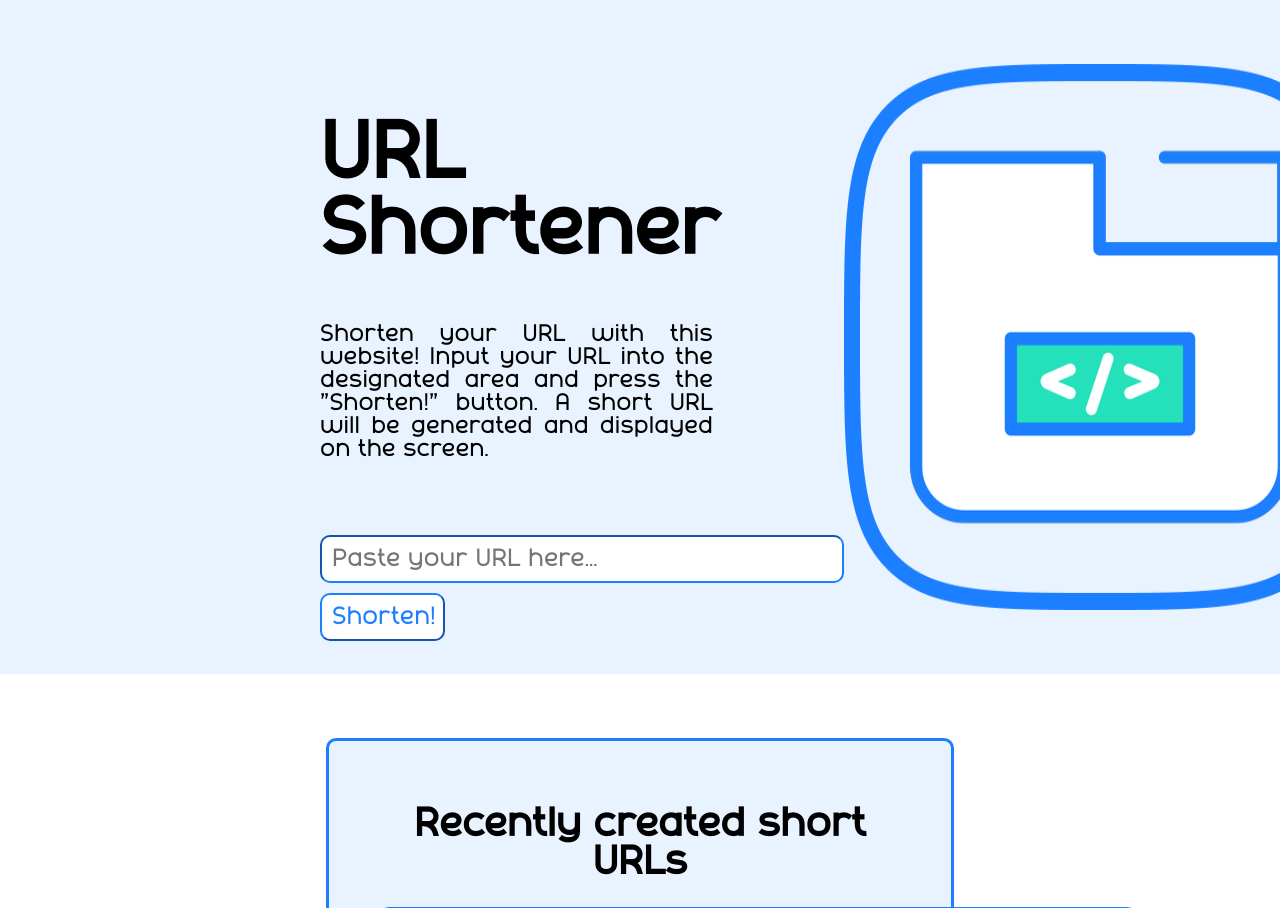
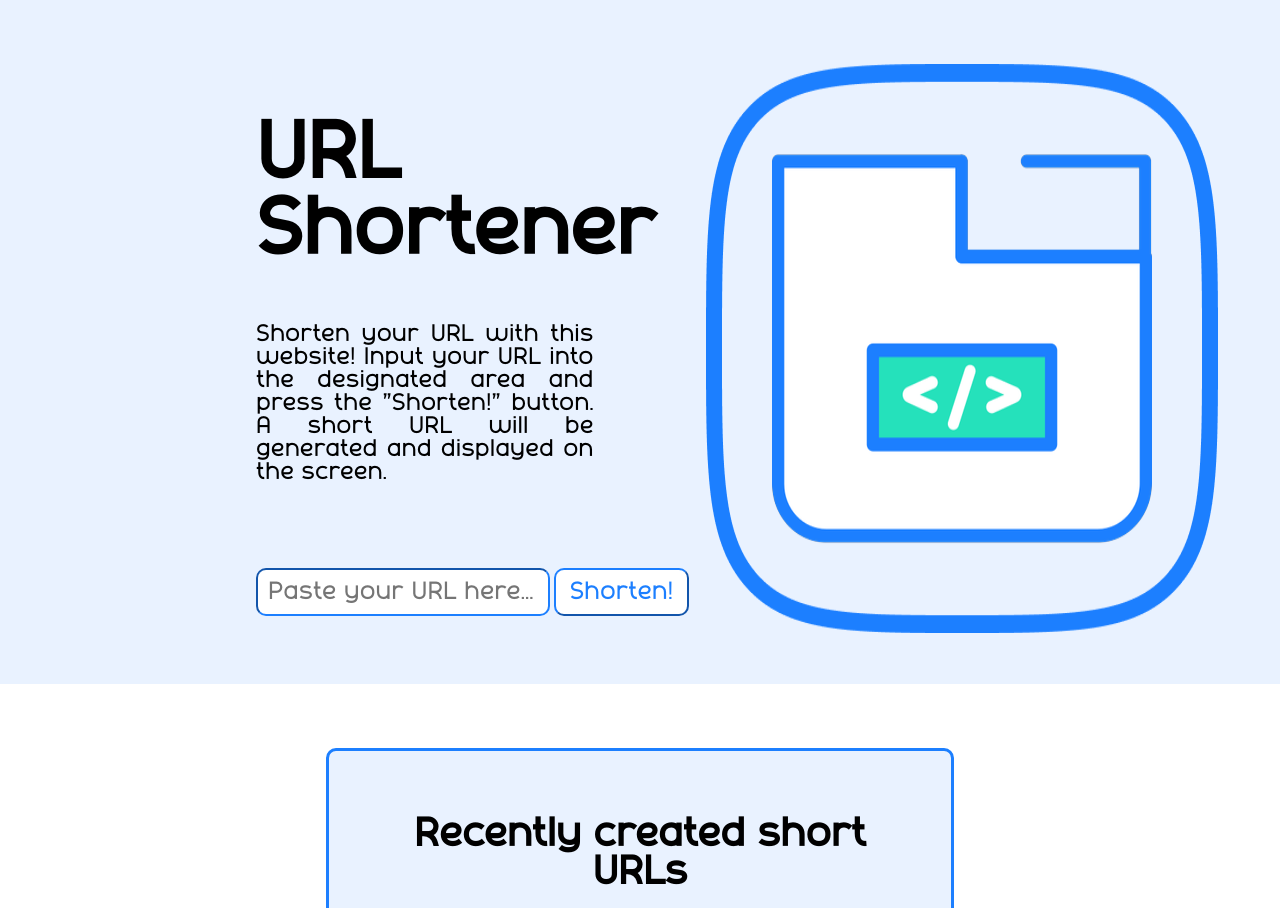
Before and after one commit to BigosKAR/URL-Shortener, a Django app: page / in a window 1280 px wide; the page is wider, and only the part inside the window is pictured. Shown: the top 908 px of that part. Run offline with Django 5.2, Linux system fonts and the light colour scheme; data comes from the database, SQL or seed files in the repository; both versions use the stored data as it was after the commit.

Commit message:
add utils.js for modularity and simplicity of latest urls functionality; add better responsive css design; edit main.js to handle case of not having an initial shortcode; edit database to make the original url original

```diff
--- a/url_shortener_website/models.py
+++ b/url_shortener_website/models.py
@@ -1,7 +1,8 @@
 from django.db import models
 
 # Create your models here.
+
 class UrlMapping(models.Model):
     id = models.BigAutoField(primary_key=True) # Support massive amounts of entry IDs (for example: 100 million new URLs every day)
     shortcode = models.CharField(unique=True)
-    original_url = models.CharField(null=False)
+    original_url = models.CharField(null=False, unique=True)
--- a/url_shortener_website/static/main.js
+++ b/url_shortener_website/static/main.js
@@ -34,7 +34,7 @@ shortenButton.addEventListener("click", () => {
                 // Delete any previous errors
 
                 errorContainer.style.display = "none";
-                displayIncorrectShortcodeElement.style.display = 'none';
+                if(displayIncorrectShortcodeElement !== null)displayIncorrectShortcodeElement.style.display = 'none';
             }
             else if(xhr.status === 400){
                 const responseJSON = JSON.parse(xhr.response)
@@ -44,7 +44,7 @@ shortenButton.addEventListener("click", () => {
 
                 // Delete any previous successes or errors
 
-                displayIncorrectShortcodeElement.style.display = 'none';
+                if(displayIncorrectShortcodeElement !== null)displayIncorrectShortcodeElement.style.display = 'none';
                 displayShortUrlContainer.style.display = "none";
 
             }
@@ -56,7 +56,6 @@ shortenButton.addEventListener("click", () => {
 })
 
 copyButton.addEventListener("click", () => {
-    console.log("HELLO")
     let shortUrlElement = document.getElementById("shortUrl");
     navigator.clipboard.writeText(shortUrlElement.innerHTML);
 
--- a/url_shortener_website/static/styles.css
+++ b/url_shortener_website/static/styles.css
@@ -12,17 +12,21 @@ body {
 	justify-content: space-between;
 	margin: auto;
 	padding-top:5%;
-	padding-left:25%;
-	padding-right: 25%;
-	padding-bottom: 5%;
+	padding-left:20%;
+	padding-right: 20%;
+	padding-bottom: 2%;
 	background-color: #e9f2ff;
 }
 
-#mainTitleSubContainer {
-
-}
-
-#mainTitleText {
+#outputContainer {
+	padding-top:1%;
+	padding-left:25%;
+	padding-right: 25%;
+	padding-bottom: 1%;
+	display: flex;
+	align-items: center;
+	justify-content: center;
+	background-color: #e9f2ff;
 
 }
 
@@ -48,7 +52,7 @@ body {
 	transition-duration: 0.4s;
 	color: #1c7fff;
 	background-color: white;
-	width: 125px;
+	width: 30%;
 	border-color: #1c7fff;
 	font-size: 25px;
 	border-radius: 10px;
@@ -64,7 +68,7 @@ body {
 }
 
 #userInput {
-	width: 500px;
+	width: 60%;
 	border-radius: 10px;
 	padding: 10px;
 	border-color: #1c7fff;
@@ -77,7 +81,7 @@ body {
 }
 
 #shortUrlContainer {
-	width: 500px;
+	width: 50%;
 	border-style: solid;
 	background-color: white;
 	border-color: #1c7fff;
@@ -115,7 +119,7 @@ body {
 }
 
 #errorContainer, #incorrectShortcodeContainer {
-	width: 500px;
+	width: 50%;
 	border-style: solid;
 	background-color: white;
 	border-color: red;
--- a/url_shortener_website/templates/main_page.html
+++ b/url_shortener_website/templates/main_page.html
@@ -2,41 +2,49 @@
 <!DOCTYPE html>
 <html lang="en">
   <head>
-    <meta charset="UTF-8">
-    <meta name="viewport" content="width=device-width, initial-scale=1.0">
+    <meta charset="UTF-8" />
+    <meta name="viewport" content="width=device-width, initial-scale=1.0" />
     <title>URL Shortener</title>
-    <link rel="stylesheet" href="{% static './styles.css' %}">
-    <link rel="icon" type="image/x-icon" href="{% static './website_icon.png' %}">
+    <link rel="stylesheet" href="{% static './styles.css' %}" />
+    <link
+      rel="icon"
+      type="image/x-icon"
+      href="{% static './website_icon.png' %}"
+    />
   </head>
   <body>
     <div id="mainTitleContainer">
       <div id="mainTitleSubContainer">
         <h1 id="mainHeader">URL Shortener</h1>
         <p id="subText">
-                Shorten your URL with this website!
-                Input your URL into the designated area and press the "Shorten!" button.
-                A short URL will be generated and displayed on the screen.
+          Shorten your URL with this website! Input your URL into the designated
+          area and press the "Shorten!" button. A short URL will be generated
+          and displayed on the screen.
         </p>
         <div id="interactiveContainer">
           <div id="userInteractionContainer">
-                    <input id="userInput" placeholder="Paste your URL here...">
+            <input id="userInput" placeholder="Paste your URL here..." />
             <button type="button" id="shortenButton">Shorten!</button>
           </div>
+        </div>
+      </div>
+      <img id="urlIcon" src="{% static 'url_icon.png' %}" />
+    </div>
+    <div id="outputContainer">
       <div id="shortUrlContainer">
         <a id="shortUrl"></a>
-                    <button id="copyButton"><img id="copyImage" src="{% static 'copy_icon.png' %}"></button>
+        <button id="copyButton">
+          <img id="copyImage" src="{% static 'copy_icon.png' %}" />
+        </button>
       </div>
       <div id="errorContainer">
         <p id="errorMessage"></p>
       </div>
       {% if shortcode %}
-                <div id="incorrectShortcodeContainer" style="display:flex;">
+      <div id="incorrectShortcodeContainer" style="display: flex">
         <p id="incorrectShortcodeMsg">Incorrect shortcode: {{ shortcode }}</p>
       </div>
       {% endif %}
-            </div>
-        </div>
-        <img src="{% static 'url_icon.png' %}">
     </div>
     <div id="urlsContainerWrapper">
       <div id="latestUrlsContainer">
@@ -48,7 +56,11 @@
           </tr>
           {% for shortcode, original_url in latest_urls.items %}
           <tr>
-                    <td><a href="http://127.0.0.1:8000/{{shortcode}}">http://127.0.0.1:8000/{{shortcode}}</a></td>
+            <td>
+              <a href="http://127.0.0.1:8000/{{shortcode}}"
+                >http://127.0.0.1:8000/{{shortcode}}</a
+              >
+            </td>
             <td><a href="{{ original_url }}">{{ original_url }}</a></td>
           </tr>
           {% endfor %}
--- /dev/null
+++ b/url_shortener_website/utils.py
@@ -0,0 +1,14 @@
+from .models import UrlMapping
+
+class LatestUrlFactory():
+    def __init__(self, latest_url_amount):
+        self.latest_url_amount = latest_url_amount
+
+    def fetch_urls(self):
+        latest_urls = UrlMapping.objects.order_by("-id").values()[:self.latest_url_amount]
+        url_json = {}
+
+        for url in latest_urls:
+            url_json[url['shortcode']] = url['original_url']
+
+        return url_json # Returns a dictionary containing latest urls
--- a/url_shortener_website/views.py
+++ b/url_shortener_website/views.py
@@ -6,6 +6,7 @@ from rest_framework.response import Response
 from rest_framework import status
 import base62
 import validators
+from .utils import LatestUrlFactory
 
 DEFAULT_SHORTCODE = '.' # some character that does not collide with the base 62 output
 BASE_URL = 'http://127.0.0.1:8000'
@@ -20,14 +21,6 @@ def generate_shortcode(request):
         return Response({"error": "No URL provided."}, status=status.HTTP_400_BAD_REQUEST)
 
     url = body['url']
-    # Check for database entries
-    try:
-        url_object = UrlMapping.objects.get(original_url=url)
-        if url_object is not None:
-            print("This URL is already stored in the database.")
-            return Response({"success": f"{BASE_URL}/{url_object.shortcode}"}, status=status.HTTP_200_OK)
-    except UrlMapping.DoesNotExist:
-        print("No entry found for this link! Moving on to URL validation.")
 
     # Validating the URL
 
@@ -35,18 +28,26 @@ def generate_shortcode(request):
         return Response({"error": f"Invalid URL has been provided! Try Again."}, status=status.HTTP_400_BAD_REQUEST)
     print("Validation passed. Moving on to DB entry creation.")
 
-    print("Creating a new entry for the URL")
-    # Adding entry to the database
-    UrlMapping.objects.create(shortcode=DEFAULT_SHORTCODE, original_url=url)
+    # Adding or Finding an entry
+    try:
+        entry, created = UrlMapping.objects.get_or_create(
+            original_url=url
+        )
+    except UrlMapping.MultipleObjectsReturned:
+        print("Multiple objects found for the given shortcode and url!")
+        return Response({"error": "Multiple objects found for the given URL and shortcode!"})
 
-    # Getting the newly created entry to update the shortcode
-    new_entry = UrlMapping.objects.get(original_url=url)
-    new_entry.shortcode = base62.encode(new_entry.id)
-    new_entry.save()
-    print(f"New Entry ID: {new_entry.id}")
-    print(f"The Base 62 encoded version: {new_entry.shortcode}")
+    if created:
+        # Getting the newly created entry to update the shortcode
+        entry.shortcode = base62.encode(entry.id)
+        entry.save()
+    else:
+        return Response({"success": f"{BASE_URL}/{entry.shortcode}"}, status=status.HTTP_200_OK)
 
-    return Response({"success": f"{BASE_URL}/{new_entry.shortcode}"}, status=status.HTTP_201_CREATED)
+    print(f"New Entry ID: {entry.id}")
+    print(f"The Base 62 encoded version: {entry.shortcode}")
+
+    return Response({"success": f"{BASE_URL}/{entry.shortcode}"}, status=status.HTTP_201_CREATED)
 
 
 # Views related to the website itself
@@ -65,13 +66,7 @@ def url_shortener_view(request):
         # Storage is cleared after accessing it!
         print("SHORTCODE FOUND!")
 
-    latest_urls = UrlMapping.objects.order_by("-id").values()[:10]
-    url_json = {}
-
-    for url in latest_urls:
-        url_json[url['shortcode']] = url['original_url']
-
-    context['latest_urls'] = url_json
+    context['latest_urls'] = LatestUrlFactory(latest_url_amount=10).fetch_urls()
 
 
     return render('./templates/main_page.html', template_name="main_page.html", context=context)
```
Also changed, not shown: db.sqlite3, url_shortener_website/migrations/0005_alter_urlmapping_original_url.py (added). Lines whose indentation alone changed are shown as unchanged.
